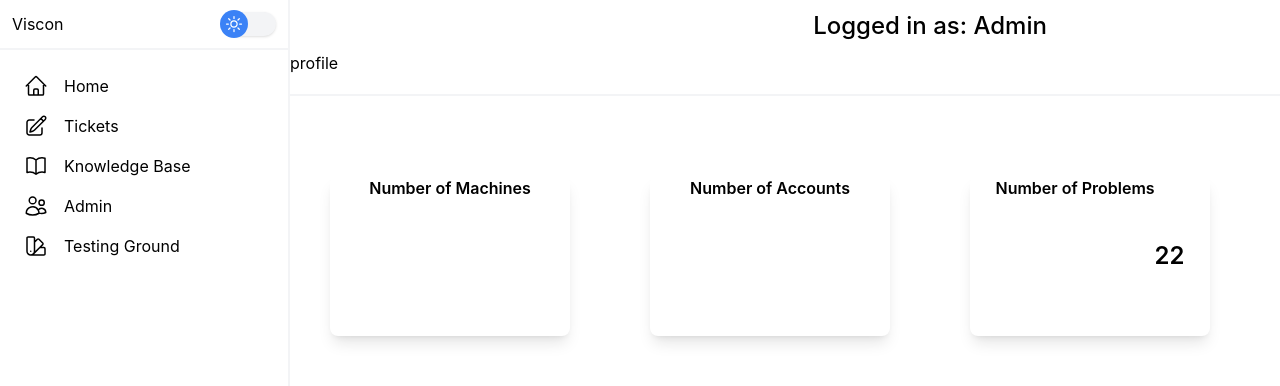
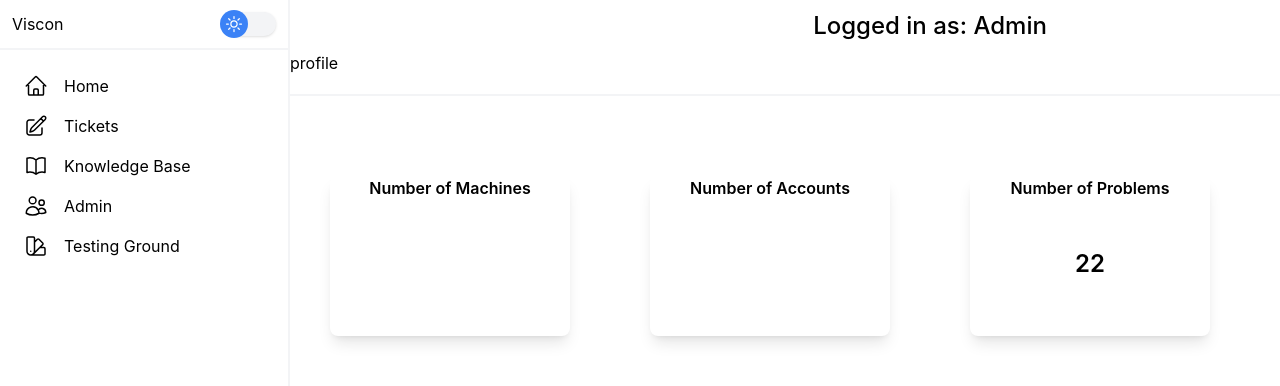
Before and after one commit to The0Danktor/Project-C, a React (Create React App) app in the folder ClientApp/: page /admin in a window 1280 px wide. Shown: the top 386 px of the page. Built offline with nearby package versions, Linux system fonts and the light colour scheme; no server answers.

Commit message:
Update AdminLayout.tsx

```diff
--- a/ClientApp/src/components/Shared/AdminLayout.tsx
+++ b/ClientApp/src/components/Shared/AdminLayout.tsx
@@ -16,9 +16,9 @@ export function Layout() {
           <div className="flex flex-row mt-20 justify-center mx-10 w-60 h-40 font-semibold bg-white text-black dark:hover:text-white dark:text-gray-400 dark:bg-gray-900 hover:bg-slate-100 dark:hover:bg-gray-800 dark:shadow-gray-600 shadow-lg rounded-lg transition duration-300">
             Number of Accounts
           </div>
-          <div className="flex flex-row justify-center mt-20 mx-10 w-60 h-40 font-semibold bg-white text-black dark:hover:text-white dark:text-gray-400 dark:bg-gray-900 hover:bg-slate-100 dark:hover:bg-gray-800 dark:shadow-gray-600 shadow-lg rounded-lg transition duration-300">
-            Number of Problems
-            <h1 className="flex flex-col justify-center items-center font-semibold text-2xl text-black dark:text-gray-400">
+          <div className="flex flex-col items-center  mt-20 mx-10 w-60 h-40 font-semibold bg-white text-black dark:hover:text-white dark:text-gray-400 dark:bg-gray-900 hover:bg-slate-100 dark:hover:bg-gray-800 dark:shadow-gray-600 shadow-lg rounded-lg transition duration-300">
+            <p>Number of Problems</p>
+            <h1 className="m-12 font-semibold text-2xl text-black dark:text-gray-400">
               22
             </h1>
           </div>
```
